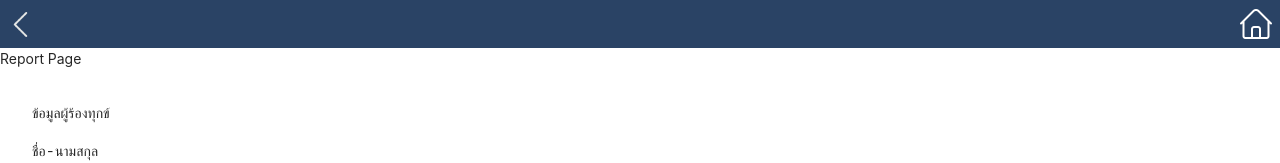
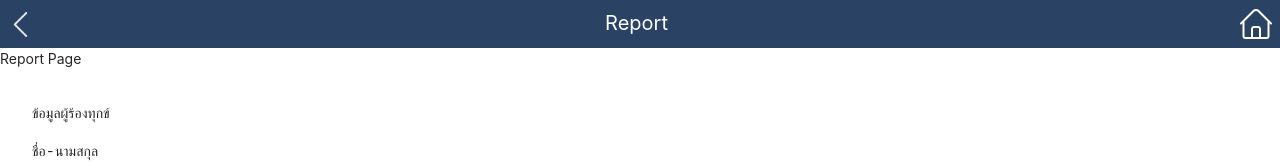
Before and after one commit to Inregist/susc, a React (Create React App) app in the folder frontend/: page /report-case in a window 1280 px wide. Shown: the top 163 px of the page. Built offline with nearby package versions, Linux system fonts and the light colour scheme.

Commit message:
navbar text

```diff
--- a/frontend/src/components/Navbar.tsx
+++ b/frontend/src/components/Navbar.tsx
@@ -2,12 +2,13 @@ import React from "react";
 import home_bt from "../assets/home.png";
 import back_prev from "../assets/left-arrow.png";
 
-const MainNavbar = () => {
+const MainNavbar = ({name}) => {
   return (
     <div className="w-full bg-blue-900 text-white text-xl h-12 flex justify-between p-2">
         <a href="http://localhost:3000">
             <img src={back_prev} alt="back" className="mt-1" />
         </a>
+        {name}
         <a href="http://localhost:3000">
             <img src={home_bt} alt="home" className="h-8" />
         </a>
--- a/frontend/src/pages/CheckCase.tsx
+++ b/frontend/src/pages/CheckCase.tsx
@@ -11,7 +11,7 @@ const CheckCase = () => {
   return (
     <div className="bg-gray-300 h-screen">
 
-      <Navbar/>CheckCase Page
+      <Navbar name="ตรวจสอบ"/>CheckCase Page
 
       <div className="mt-32 mb-8 flex justify-center text-xl">
         กรอกเลขบัตรประจำตัวประชาชนของคุณ
--- a/frontend/src/pages/Report.tsx
+++ b/frontend/src/pages/Report.tsx
@@ -13,8 +13,8 @@ const Report = () => {
 
   return (
 
-    <div>
-      <Navbar/>
+    <div className="w-full">
+      <Navbar name="Report"/>
       Report Page
       <div className="p-8">
 
--- a/frontend/src/pages/Search.tsx
+++ b/frontend/src/pages/Search.tsx
@@ -14,7 +14,7 @@ const Search = () => {
 
   return (
     <div>
-      <Navbar/>
+      <Navbar name="Search"/>
       <div>
         <Button type="primary" loading={state} onClick={click}>
           Click me!
```
